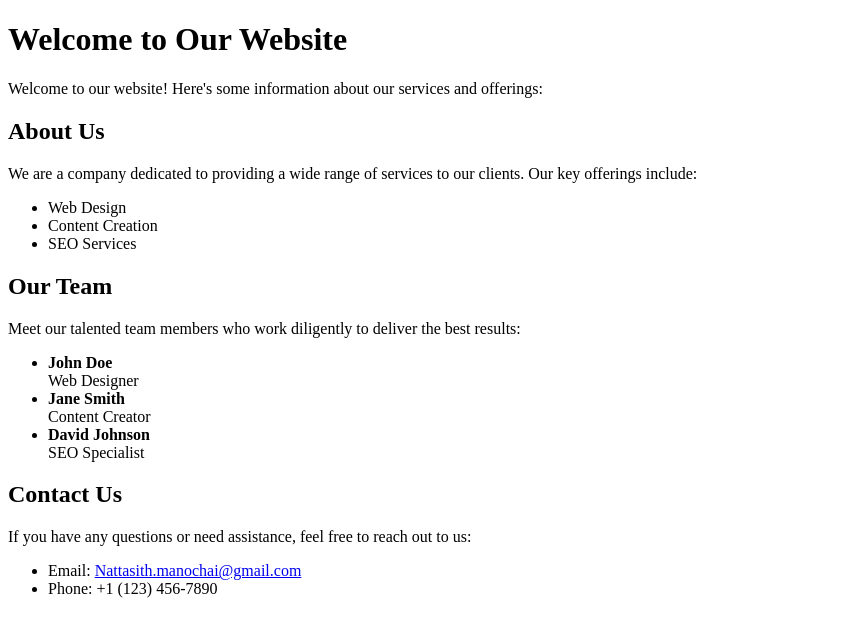
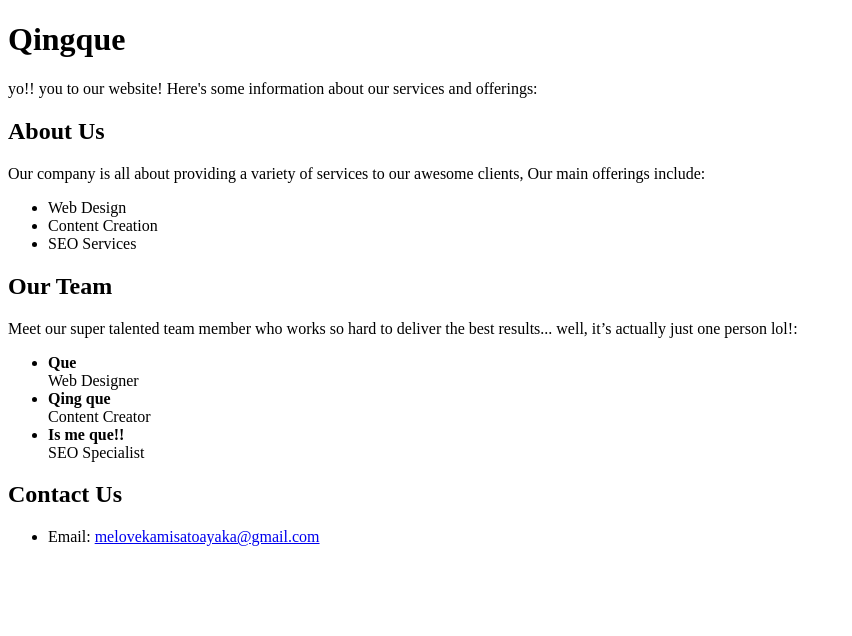
Before and after one commit to queyyz/engse611, a plain HTML site: page lab2/index2-6.html in a window 1280 px wide. Shown: the whole page, without its empty margins (0-852 px from the left). Drawn offline with Linux system fonts and the light colour scheme.

Commit message:
index2-6.html

```diff
--- a/lab2/index2-6.html
+++ b/lab2/index2-6.html
@@ -3,14 +3,14 @@
 <head>
     <meta charset="UTF-8">
     <meta name="viewport" content="width=device-width, initial-scale=1.0">
-    <title>Ordered and Unordered List</title>
+    <title>Qingque</title>
 </head>
 <body>
-    <h1>Welcome to Our Website</h1>
-    <p>Welcome to our website! Here's some information about our services and offerings:</p>
+    <h1>Qingque</h1>
+    <p>yo!! you to our website! Here's some information about our services and offerings:</p>
 
     <h2>About Us</h2>
-    <p>We are a company dedicated to providing a wide range of services to our clients. Our key offerings include:</p>
+    <p>Our company is all about providing a variety of services to our awesome clients, Our main offerings include:</p>
     <ul>
         <li>Web Design</li>
         <li>Content Creation</li>
@@ -18,18 +18,16 @@
     </ul>
 
     <h2>Our Team</h2>
-    <p>Meet our talented team members who work diligently to deliver the best results:</p>
+    <p>Meet our super talented team member who works so hard to deliver the best results... well, it’s actually just one person lol!:</p>
     <ul>
-        <li><strong>John Doe</strong><br>Web Designer</li>
-        <li><strong>Jane Smith</strong><br>Content Creator</li>
-        <li><strong>David Johnson</strong><br>SEO Specialist</li>
+        <li><strong>Que</strong><br>Web Designer</li>
+        <li><strong>Qing que</strong><br>Content Creator</li>
+        <li><strong>Is me que!!</strong><br>SEO Specialist</li>
     </ul>
 
     <h2>Contact Us</h2>
-    <p>If you have any questions or need assistance, feel free to reach out to us:</p>
     <ul>
-        <li>Email: <a href="Nattasith.manochai@gmail.com">Nattasith.manochai@gmail.com</a></li>
-        <li>Phone: +1 (123) 456-7890</li>
+        <li>Email: <a href="melovekamisatoayaka@gmail.com">melovekamisatoayaka@gmail.com</a></li>
     </ul>
 </body>
 </html>
```
